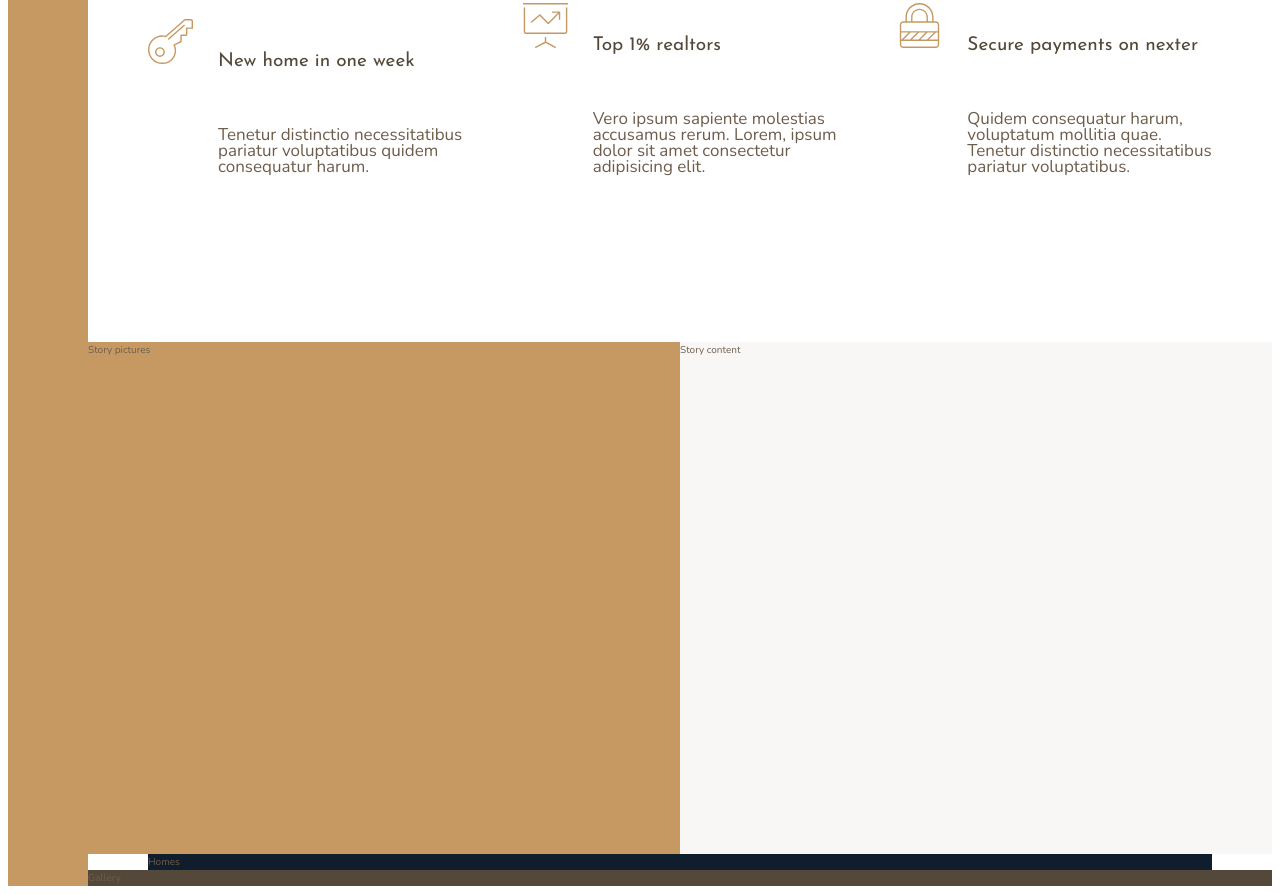
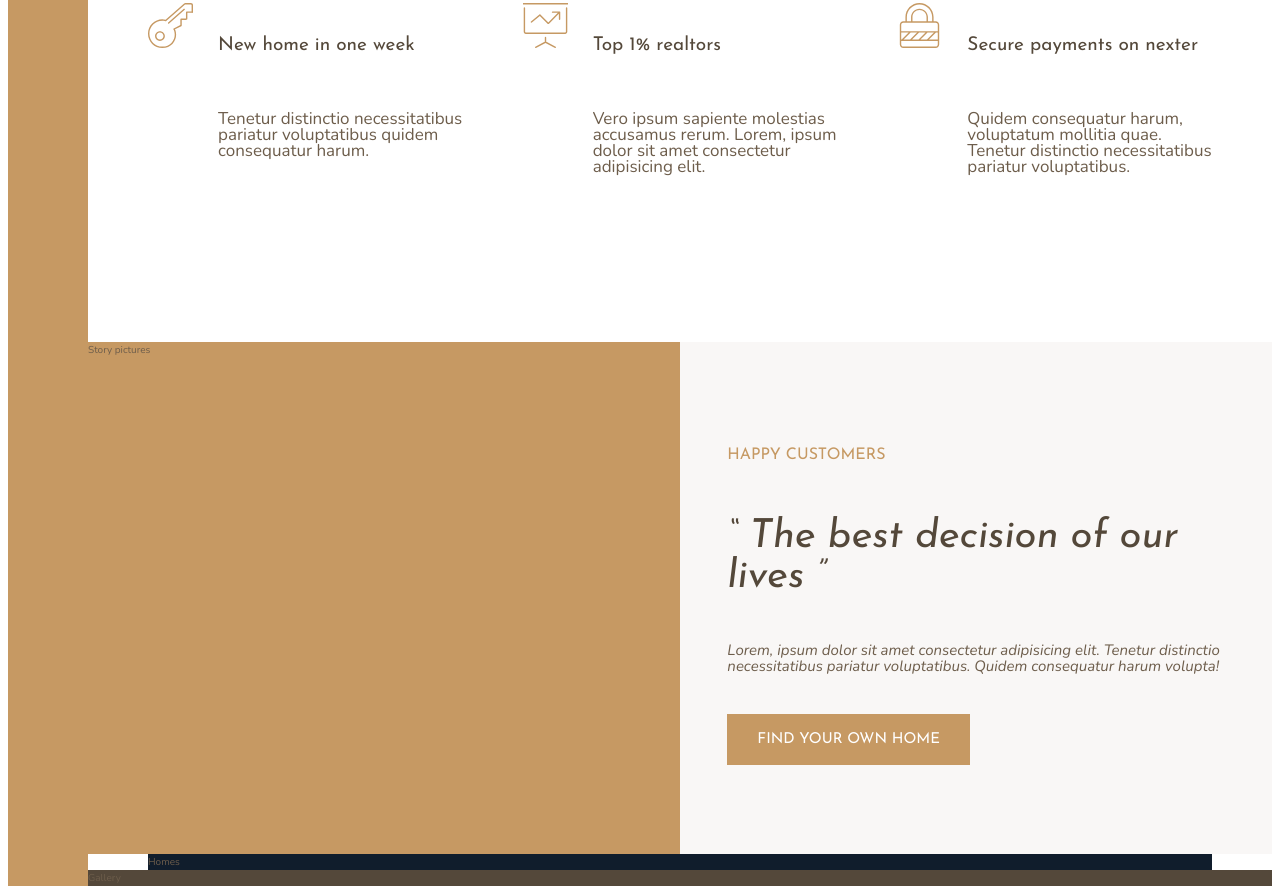
Before and after one commit to ManojSilag/Css_Sandbox, a website: page section3/3(project)/index.html in a window 1280 px wide. Shown: the part 1025-1919 px from the top of the page. Drawn offline with nearby package versions, Linux system fonts and the light colour scheme.

Commit message:
Building the Story Section - Part 1

```diff
--- a/section3/3(project)/index.html
+++ b/section3/3(project)/index.html
@@ -27,7 +27,7 @@
                 <svg class="feature__icon">
                     <use xlink:href="img/sprite.svg#icon-trophy"></use>
                 </svg>
-                <h4 class="heading-4 heading-4--dark">World's best luxury homes</h4>
+                <h4 class="heading-4 heading-4--dark">Top luxury homes</h4>
                 <p class="feature__text">Pariatur voluptatibus quidem consequatur harum, voluptatum mollitia quae.</p>
             </div>
 
@@ -35,7 +35,7 @@
                     <svg class="feature__icon">
                         <use xlink:href="img/sprite.svg#icon-map-pin"></use>
                     </svg>
-                    <h4 class="heading-4 heading-4--dark">All homes n top Location</h4>
+                    <h4 class="heading-4 heading-4--dark">All homes in top Location</h4>
                     <p class="feature__text">Voluptatum mollitia quae. Vero ipsum sapiente molestias accusamus rerum sed a eligendi aut quia.</p>
             </div>
 
@@ -65,7 +65,12 @@
 
         </section>
         <div class="story__pictures">Story pictures</div>
-        <div class="story__content">Story content</div>
+        <div class="story__content">
+            <h3 class="heading-3 mb-sm">Happy Customers</h3>
+            <h2 class="heading-2 heading-2--dark mb-md">&ldquo; The best decision of our lives &rdquo;</h2>
+            <p class="story__text">Lorem, ipsum dolor sit amet consectetur adipisicing elit. Tenetur distinctio necessitatibus pariatur voluptatibus. Quidem consequatur harum volupta!</p>
+            <button class="btn">Find your own Home</button>
+        </div>
         <section class="homes">Homes</section>
         <section class="gallery">Gallery</section>
         <footer class="footer"></footer>
--- a/section3/3(project)/sass/_features.scss
+++ b/section3/3(project)/sass/_features.scss
@@ -6,7 +6,7 @@
     // grid-template-columns: repeat(3, 1fr);
     grid-template-columns: repeat(auto-fit, minmax(25rem, 1fr));
     grid-gap: 6rem;
-    align-items: end;
+    align-items: start;
 }
 
 .feature{
--- a/section3/3(project)/sass/_story.scss
+++ b/section3/3(project)/sass/_story.scss
@@ -6,5 +6,22 @@
     &__content{
         background-color: $color-grey-light-1;
         grid-column: col-start 5 / full-end;
+
+        // display: flex;
+        // flex-direction: column;
+        // justify-content: center;
+        // align-items: flex-start;
+
+        display: grid;
+        align-content: center;
+        justify-items: start;
+
+        padding: 6rem 8%;
+    }
+
+    &__text{
+        font-size:1.5rem;
+        font-style: italic;
+        margin-bottom: 4rem;
     }
 }
--- a/section3/3(project)/sass/_typography.scss
+++ b/section3/3(project)/sass/_typography.scss
@@ -9,10 +9,19 @@
 
 .heading-2 {
     @extend %heading;
+    font-size: 4rem;
+    font-style: italic;
+    line-height: 1;
+
+    &--light{color: $color-grey-light-1; }
+    &--dark{color: $color-grey-dark-1; }
 }
 
 .heading-3 {
     @extend %heading;
+    font-size: 1.6rem;
+    color:$color-primary;
+    text-transform: uppercase;
 }
 
 .heading-4 {
@@ -23,3 +32,27 @@
     &--dark{color: $color-grey-dark-1; }
 
 }
+
+
+.btn{
+    background-color: $color-primary;
+    color: #fff;
+    border: none;
+    border-radius: 0;
+    font-family: $font-display;
+    font-size: 1.5rem;
+    text-transform: uppercase;
+    padding: 1.8rem 3rem;
+    cursor: pointer;
+    transition: all .2s;
+
+    &:hover{
+        background-color: $color-primary-dark;
+    }
+}
+
+
+.mb-sm { margin-bottom: 2rem;}
+.mb-md { margin-bottom: 3rem;}
+.mb-lg { margin-bottom: 4rem;}
+.mb-hg { margin-bottom: 5rem;}
```
Also changed, not shown: section3/3(project)/css/style.css, section3/3(project)/sass/main.css, 1 other file.
